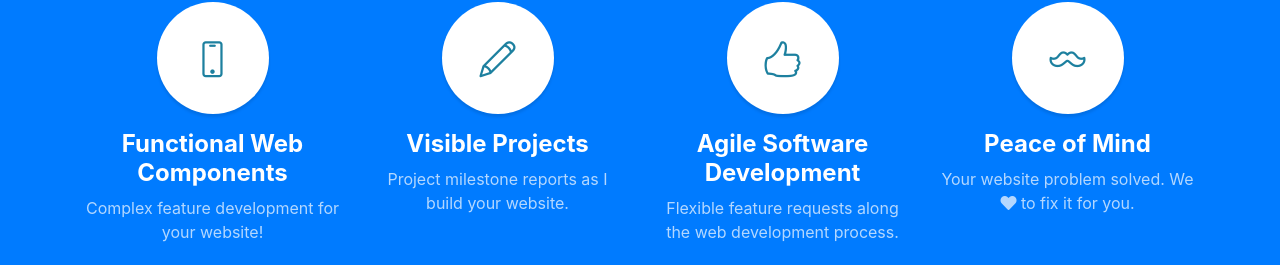
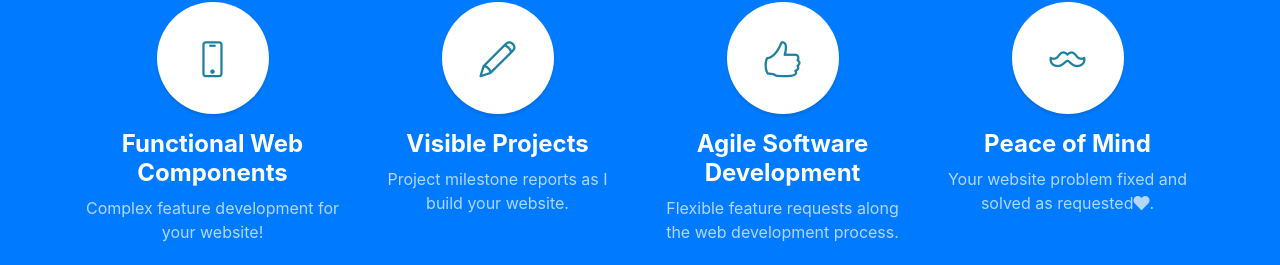
Before and after one commit to ademata/ademata.github.io, a website with bundled scripts: page index.html in a window 1280 px wide. Shown: the part 1445-1710 px from the top of the page. Built offline with nearby package versions, Linux system fonts and the light colour scheme.

Commit message:
edited contents

```diff
--- a/index.html
+++ b/index.html
@@ -123,7 +123,7 @@
           <h4>
             <strong>Peace of Mind</strong>
           </h4>
-          <p class="text-faded mb-0">Your website problem solved. We <i class="fas fa-heart"></i> to fix it for you.</p>
+          <p class="text-faded mb-0">Your website problem fixed and solved as requested<i class="fas fa-heart"></i>.</p>
         </div>
       </div>
     </div>
```
